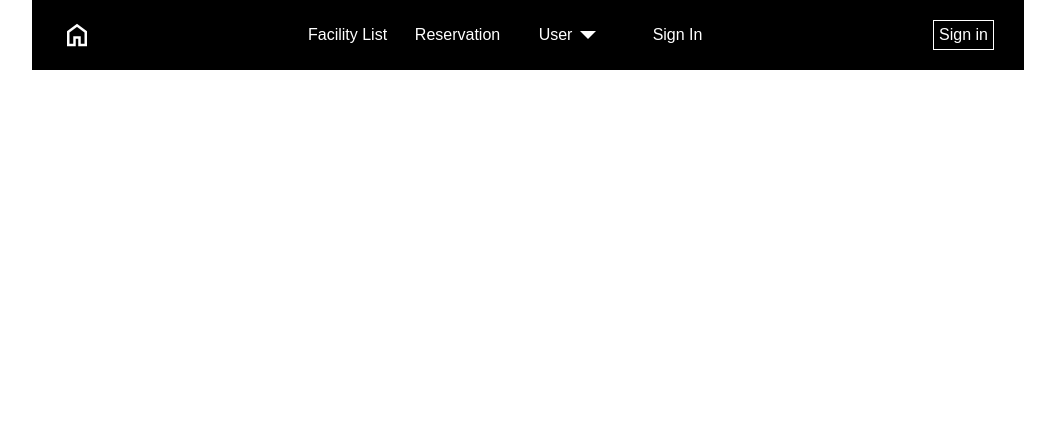
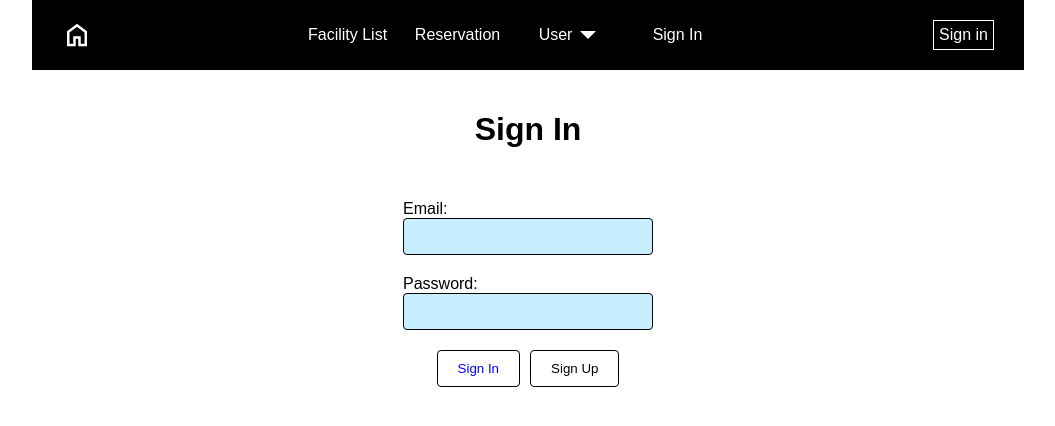
Before and after one commit to halfmoon01/CSE316-assignment4, a React (Vite) app in the folder assignment4/: page /sign-in in a window 1280 px wide. Shown: the top 426 px of the page, without its empty margins (112-1167 px from the left). Built offline with nearby package versions, Linux system fonts and the light colour scheme.

Commit message:
commit4: build sign-in page(No submit handle)

```diff
--- a/assignment4/package.json
+++ b/assignment4/package.json
@@ -10,6 +10,7 @@
     "preview": "vite preview"
   },
   "dependencies": {
+    "bcrypt": "^5.1.1",
     "cloudinary": "^2.5.1",
     "cors": "^2.8.5",
     "dotenv": "^16.4.5",
--- a/assignment4/server.js
+++ b/assignment4/server.js
@@ -6,6 +6,7 @@ import dotenv from 'dotenv';
 import mysql from 'mysql2';
 import cloudinary from 'cloudinary';
 import cors from 'cors';
+
 
 dotenv.config();
 const app = express();
--- a/assignment4/src/App.jsx
+++ b/assignment4/src/App.jsx
@@ -6,6 +6,7 @@ import React, {useState, useEffect} from 'react';
 import { BrowserRouter as Router, Routes, Route, Navigate } from 'react-router-dom';
 import Navbar from './components/Navbar';
 import Home from './pages/Home';
+import SignIn from './pages/SignIn';
 import './App.css';
 
 function App() {
@@ -16,6 +17,7 @@ function App() {
       <Routes>
           <Route path="/" element={<Navigate to="/home" replace />} />
           <Route path="/home" element={<Home />} />
+          <Route path="/sign-in" element={<SignIn />} />
         </Routes>
       </div>
     </Router>
--- a/assignment4/src/components/Navbar.css
+++ b/assignment4/src/components/Navbar.css
@@ -67,14 +67,14 @@ Sanghyun.Jun.1@stonybrook.edu
     flex-grow: 0;
 }
 
-.navbar-large li.right-icon {
+.navbar-large li.right-button {
     margin-right: 30px;
     flex-grow: 0;
     color: white;
     background-color: black;
 }
 
-.Sign-in{
+.navbar-large li.right-button button{
     color: white;
     background-color: black;
     border: 1px solid white;
@@ -164,11 +164,11 @@ Sanghyun.Jun.1@stonybrook.edu
 }
 
 .navbar-small li:first-child {
-    margin-left: 20px;
+    margin-left: 30px;
 }
 
 .navbar-small li:last-child {
-    margin-right: 20px;
+    margin-right: 30px;
 }
 
 /* Side bar */
--- a/assignment4/src/components/Navbar.jsx
+++ b/assignment4/src/components/Navbar.jsx
@@ -46,10 +46,10 @@ const Navbar = () => {
             </li>
           </div>
 
-          <li className="right-icon">
+          <li className="right-button">
             {/* <img src={userIcon} width="30" height="30" alt="User" /> */}
             <Link to="/sign-in">
-                <button className='Sign-in' >Sign in</button>
+                <button>Sign in</button>
             </Link>
           </li>
         </ul>
--- /dev/null
+++ b/assignment4/src/pages/SignIn.css
@@ -0,0 +1,67 @@
+/* Sanghyun Jun
+Sanghyun.Jun.1@stonybrook.edu
+*/
+form {
+    display: flex;
+    flex-direction: column;
+    align-items: center;
+  }
+
+form .title{
+    margin: 20px;
+}
+
+form .button-group{
+    cursor: pointer;
+    display: flex;
+    justify-content: center;
+    gap: 10px;
+    margin: 10px;
+  }
+
+
+form .button-group button {
+    padding: 10px 20px;
+    border: 1px solid black;
+    border-radius: 4px;
+    cursor: pointer;
+  }
+
+form .button-group .IN {
+    background-color: white;
+    color: blue;
+    border: 1px solid black;
+}
+
+form .button-group .UP{
+    background-color: white;
+    color: black;
+    border: 1px solid black;
+}
+
+form .email_input{
+    margin: 10px;
+}
+
+form .email_input input{
+    width: 250px;
+    padding: 10px 10px;
+    border: 1px solid #000000;
+    border-radius: 4px;
+    box-sizing: border-box;
+    background-color: rgb(200, 239, 255);
+}
+
+
+form .password_input{
+    margin: 10px;
+}
+
+form .password_input input{
+    width: 250px;
+    padding: 10px 10px;
+    border: 1px solid #000000;
+    border-radius: 4px;
+    box-sizing: border-box;
+    background-color: rgb(200, 239, 255);
+}
--- /dev/null
+++ b/assignment4/src/pages/SignIn.jsx
@@ -0,0 +1,59 @@
+//Sanghyun Jun
+//Sanghyun.Jun.1@stonybrook.edu
+
+import React, { useState } from "react";
+import './SignIn.css';
+const SignIn = () => {
+  const [formData, setFormData] = useState({
+    email: "",
+    password: "",
+  });
+
+  const handleChange = (event) => {
+    const { name, value } = event.target;
+    setFormData({ ...formData, [name]: value });
+  };
+
+  const handleSubmit = (event) => {
+    event.preventDefault();
+    if (!formData.email || !formData.password) {
+      alert("Please fill in both email and password.");
+    }else{
+      alert("Sucess!");
+    }
+  };
+
+  return (
+    <form onSubmit={handleSubmit}>
+      <div className="title">
+        <h1>Sign In</h1>
+      </div>
+      <div className="email_input">
+        <label htmlFor="email">Email:</label><br />
+        <input
+          type="email"
+          id="email"
+          name="email"
+          value={formData.email}
+          onChange={handleChange}
+        />
+      </div>
+      <div className = "password_input">
+        <label htmlFor="password">Password:</label><br />
+        <input
+          type="password"
+          id="password"
+          name="password"
+          value={formData.password}
+          onChange={handleChange}
+        />
+      </div>
+      <div className="button-group">
+        <button className = "IN" type="submit">Sign In</button>
+        <button className = "UP">Sign Up</button>
+      </div>
+    </form>
+  );
+};
+
+export default SignIn;
```
Also changed, not shown: 1 other file (tests, documents, lock files or other folders).
